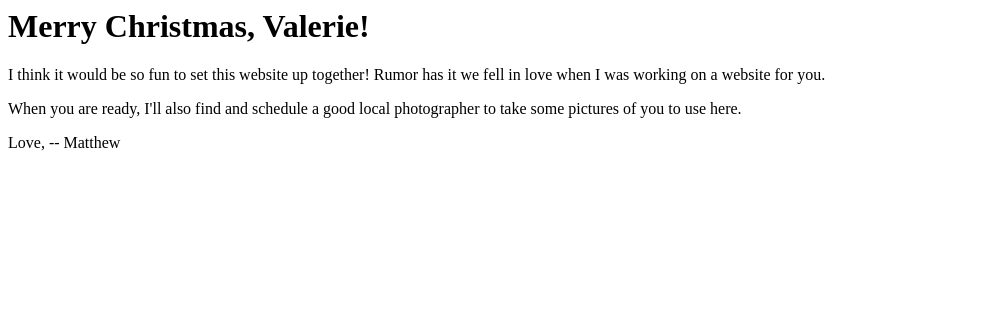
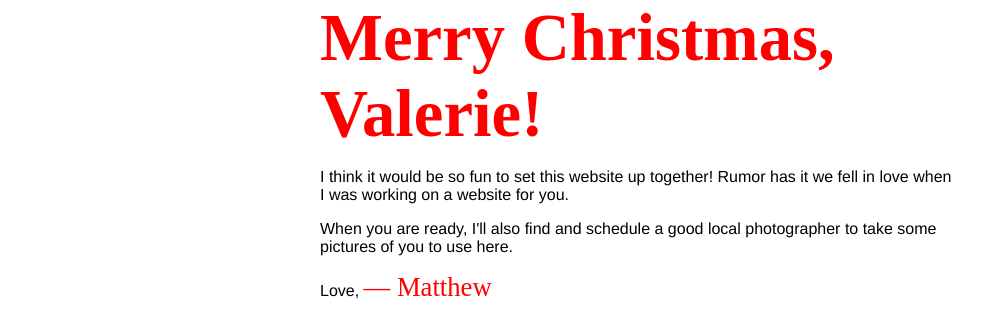
Before and after one commit to matthewtodd/valerietodd.org, a plain HTML site: page index.html in a window 1280 px wide. Shown: the whole page, without its empty margins (0-1006 px from the left). Drawn offline with Linux system fonts and the light colour scheme.

Commit message:
So fancy!

```diff
--- a/index.html
+++ b/index.html
@@ -2,12 +2,37 @@
   <head>
     <title>Valerie Todd</title>
     <meta name="viewport" content="initial-scale=1" />
+    <style>
+      * {
+        font-family: Helvetica;
+      }
+
+      body {
+        margin: auto;
+        max-width: 40rem;
+        width: 95%;
+      }
+
+      .festive {
+        color: red;
+        font-family: SignPainter;
+      }
+
+      .header {
+        font-size: 50pt;
+        margin-bottom: 12pt;
+      }
+
+      .signature {
+        font-size: 20pt;
+      }
+    </style>
   </head>
 
   <body>
-    <h1>Merry Christmas, Valerie!</h1>
+    <h1 class="festive header">Merry Christmas, Valerie!</h1>
     <p>I think it would be so fun to set this website up together! Rumor has it we fell in love when I was working on a website for you.</p>
     <p>When you are ready, I'll also find and schedule a good local photographer to take some pictures of you to use here.</p>
-    <p>Love,  -- Matthew</p>
+    <p>Love, <span class="festive signature">&mdash; Matthew</span></p>
   </body>
 </html>
```
